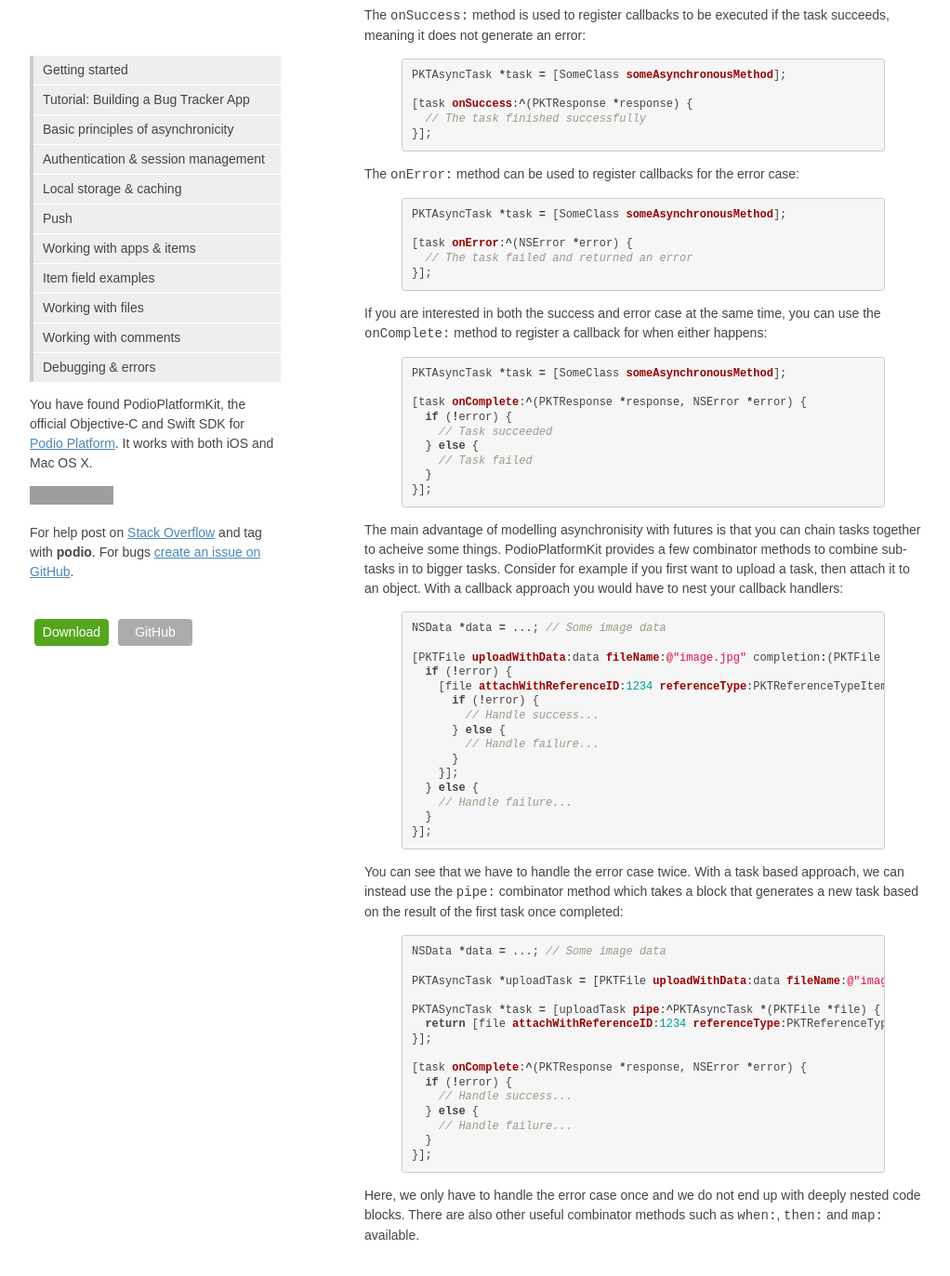
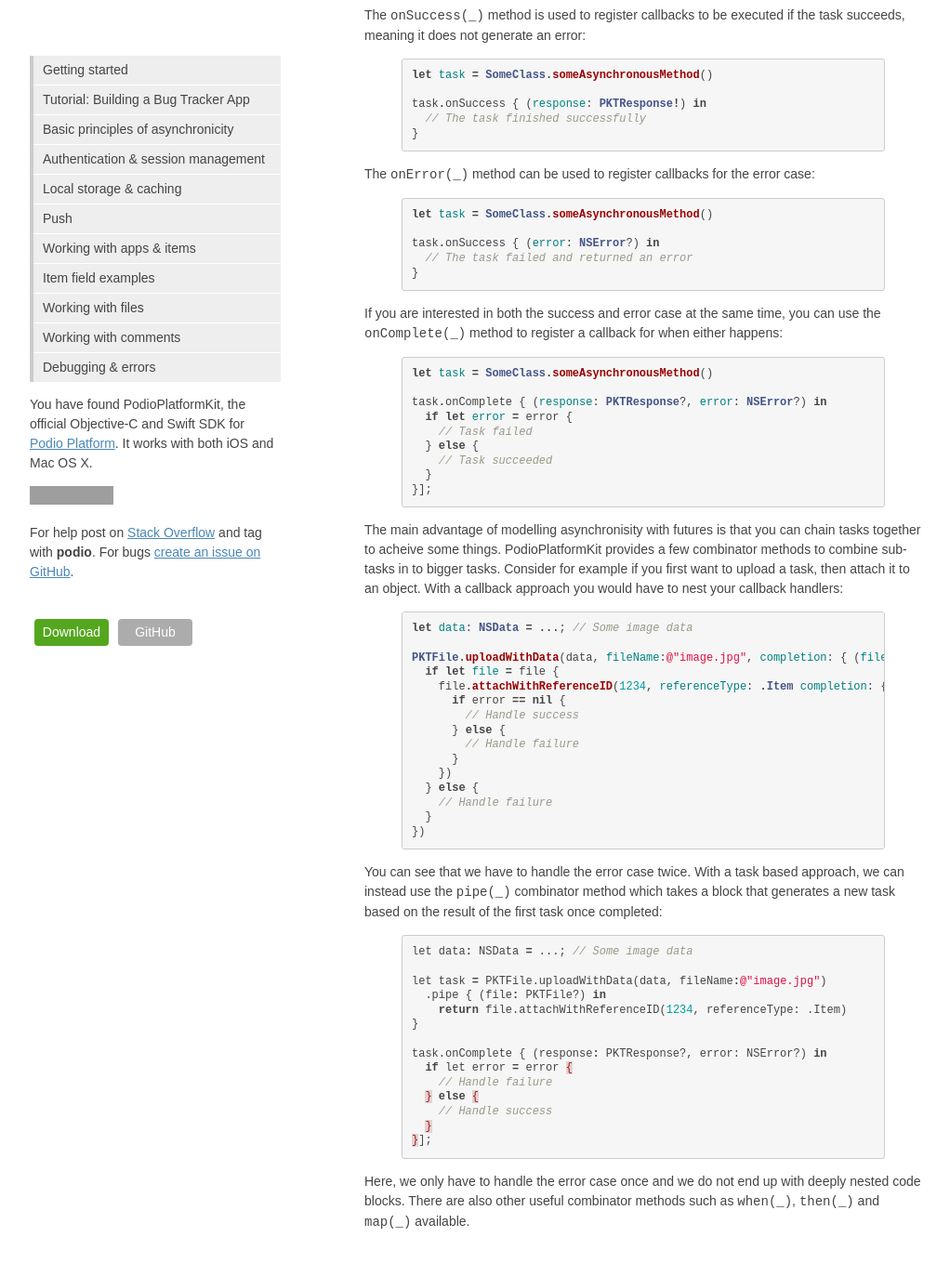
Before and after one commit to podio/podio-objc-platform, a Jekyll site: the page built from async/index.md, in a window 1280 px wide and 1400 px high, scrolled down 424 px. Shown: the top 1373 px of the window at 93% size, without its empty margins (128-1150 px from the left). Built offline with Jekyll 4.4.1, drawn with Linux system fonts in a browser that asks for light colours; some of the changed text lies outside the part shown; grey boxes are pictures that could not be loaded.

Commit message:
Updated async to Swift

```diff
--- a/async/index.md
+++ b/async/index.md
@@ -4,7 +4,7 @@
 # Basic Principles of Asynchronicity
 
 PodioPlatformKit's main responsibility os making request to the Podio API. To do so, it needs to provide a mean of handling asynchronous
-method calls. PodioPlatformKit uses a [future](http://en.wikipedia.org/wiki/Futures_and_promises)-based approach where each asynchronous method returns an instance of `PKTAsyncTask`. You can then register callbacks (`onSuccess:`, `onError:` and `onComplete:`) on this tasks that will be called according to the following rules:
+method calls. PodioPlatformKit uses a [future](http://en.wikipedia.org/wiki/Futures_and_promises)-based approach where each asynchronous method returns an instance of `PKTAsyncTask`. You can then register callbacks (`onSuccess(_)`, `onError(_)` and `onComplete(_)`) on this tasks that will be called according to the following rules:
 
 * If the task has not yet completed, the callback will be kept and executed on the main thread upon the completion of the task. Registered callbacks on a task are not guaranteed to be called in the order they were registerd.
 * If the task has alread completed, the callback will be executed immediately with the result of the task.
@@ -13,79 +13,78 @@
 
 To register a callback, you have three options:
 
-The `onSuccess:` method is used to register callbacks to be executed if the task succeeds, meaning it does not generate an error:
+The `onSuccess(_)` method is used to register callbacks to be executed if the task succeeds, meaning it does not generate an error:
 
-{% highlight objective-c %}
-PKTAsyncTask *task = [SomeClass someAsynchronousMethod];
+{% highlight Swift %}
+let task = SomeClass.someAsynchronousMethod()
 
-[task onSuccess:^(PKTResponse *response) {
+task.onSuccess { (response: PKTResponse!) in
   // The task finished successfully
-}];
+}
 {% endhighlight %}
 
-The `onError:` method can be used to register callbacks for the error case:
+The `onError(_)` method can be used to register callbacks for the error case:
 
-{% highlight objective-c %}
-PKTAsyncTask *task = [SomeClass someAsynchronousMethod];
+{% highlight Swift %}
+let task = SomeClass.someAsynchronousMethod()
 
-[task onError:^(NSError *error) {
+task.onSuccess { (error: NSError?) in
   // The task failed and returned an error
-}];
+}
 {% endhighlight %}
 
-If you are interested in both the success and error case at the same time, you can use the `onComplete:` method to register a callback for when either happens:
+If you are interested in both the success and error case at the same time, you can use the `onComplete(_)` method to register a callback for when either happens:
 
-{% highlight objective-c %}
-PKTAsyncTask *task = [SomeClass someAsynchronousMethod];
+{% highlight Swift %}
+let task = SomeClass.someAsynchronousMethod()
 
-[task onComplete:^(PKTResponse *response, NSError *error) {
-  if (!error) {
+task.onComplete { (response: PKTResponse?, error: NSError?) in
+  if let error = error {
+    // Task failed
+  } else {
     // Task succeeded
-  } else {
-    // Task failed
   }
 }];
 {% endhighlight %}
 
 The main advantage of modelling asynchronisity with futures is that you can chain tasks together to acheive some things. PodioPlatformKit provides a few combinator methods to combine sub-tasks in to bigger tasks. Consider for example if you first want to upload a task, then attach it to an object. With a callback approach you would have to nest your callback handlers:
 
-{% highlight objective-c %}
-NSData *data = ...; // Some image data
+{% highlight Swift %}
+let data: NSData = ...; // Some image data
 
-[PKTFile uploadWithData:data fileName:@"image.jpg" completion:(PKTFile *file, NSError *error) {
-  if (!error) {
-    [file attachWithReferenceID:1234 referenceType:PKTReferenceTypeItem completion:^(PKTResponse *response, NSError *error) {
-      if (!error) {
-        // Handle success...
+PKTFile.uploadWithData(data, fileName:@"image.jpg", completion: { (file: PKTFile?, error: NSError?) in
+  if let file = file {
+    file.attachWithReferenceID(1234, referenceType: .Item completion: { (response: PKTResponse?, error: NSError?) in
+      if error == nil {
+        // Handle success
       } else {
-        // Handle failure...
+        // Handle failure
       }
-    }];
+    })
   } else {
-    // Handle failure...
+    // Handle failure
   }
-}];
+})
 {% endhighlight %}
 
-You can see that we have to handle the error case twice. With a task based approach, we can instead use the `pipe:` combinator method which takes a block that generates a new task based on the result of the first task once completed:
+You can see that we have to handle the error case twice. With a task based approach, we can instead use the `pipe(_)` combinator method which takes a block that generates a new task based on the result of the first task once completed:
 
 {% highlight objective-c %}
-NSData *data = ...; // Some image data
+let data: NSData = ...; // Some image data
 
-PKTAsyncTask *uploadTask = [PKTFile uploadWithData:data fileName:@"image.jpg"];
+let task = PKTFile.uploadWithData(data, fileName:@"image.jpg")
+  .pipe { (file: PKTFile?) in
+    return file.attachWithReferenceID(1234, referenceType: .Item)
+}
 
-PKTASyncTask *task = [uploadTask pipe:^PKTAsyncTask *(PKTFile *file) {
-  return [file attachWithReferenceID:1234 referenceType:PKTReferenceTypeItem];
-}];
-
-[task onComplete:^(PKTResponse *response, NSError *error) {
-  if (!error) {
-    // Handle success...
+task.onComplete { (response: PKTResponse?, error: NSError?) in
+  if let error = error {
+    // Handle failure
   } else {
-    // Handle failure...
+    // Handle success
   }
 }];
 
 {% endhighlight %}
 
-Here, we only have to handle the error case once and we do not end up with deeply nested code blocks. There are also other useful combinator methods such as `when:`, `then:` and `map:` available.
+Here, we only have to handle the error case once and we do not end up with deeply nested code blocks. There are also other useful combinator methods such as `when(_)`, `then(_)` and `map(_)` available.
```
